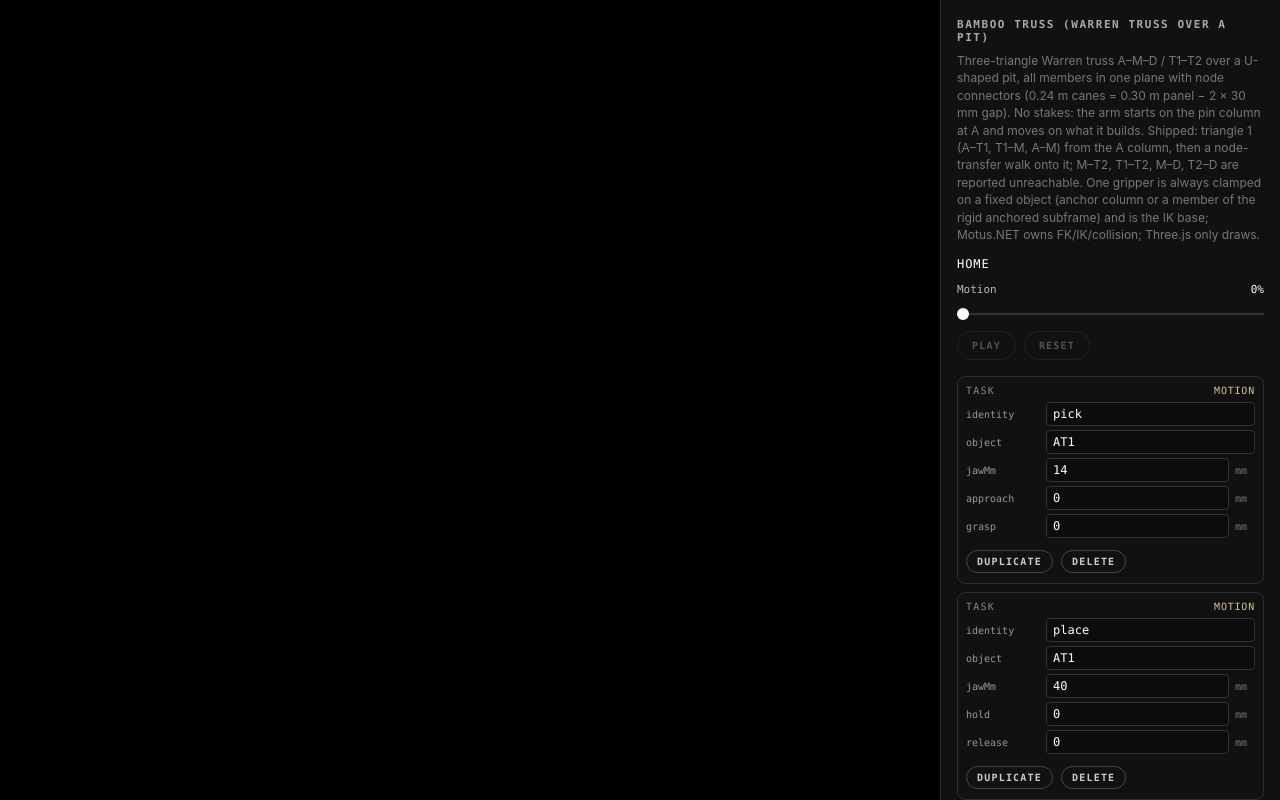
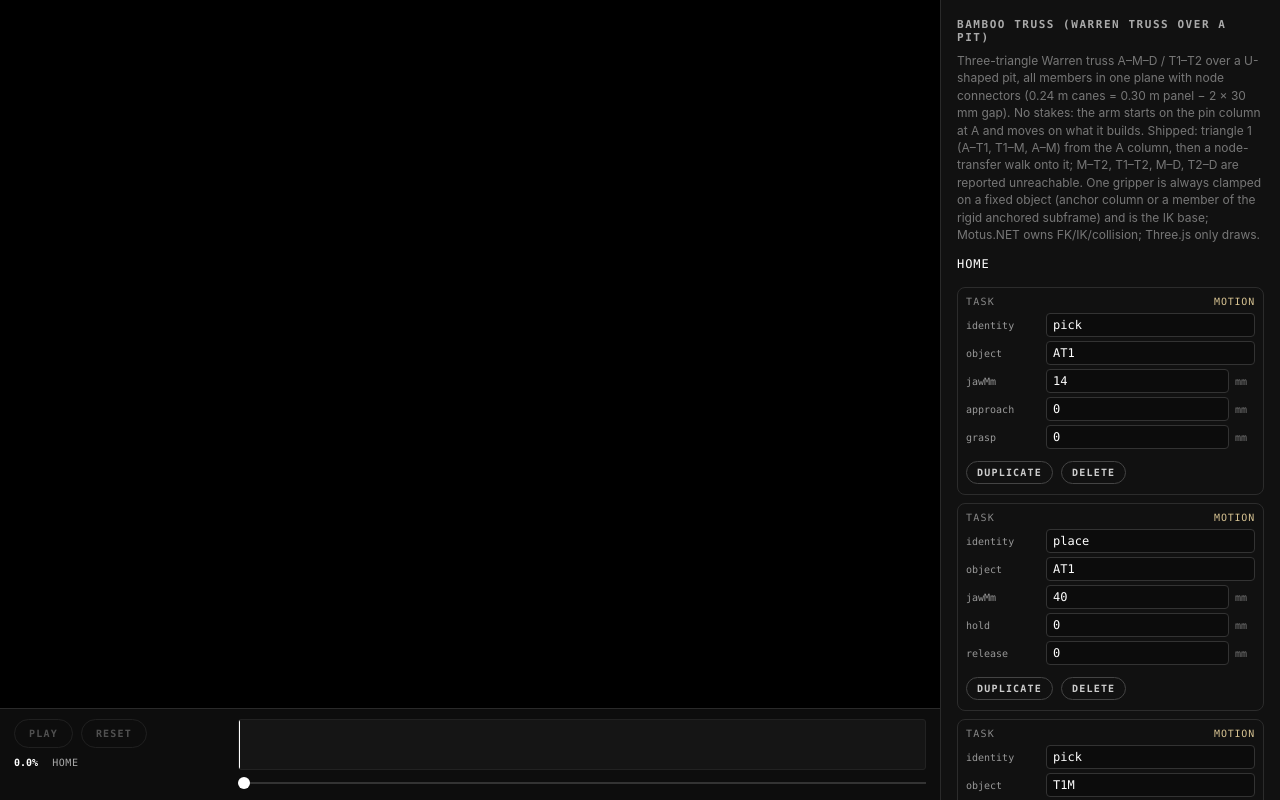
Before and after one commit to lasaths/Motus.NET, an ASP.NET Core app: page /bamboo-truss in a window 1280 px wide. Run offline with ASP.NET Core 8, Linux system fonts and the light colour scheme; style sheets or scripts are compiled from the project's sources; some libraries are stand-ins or nearby versions.

Commit message:
bamboo-truss viewer: bottom task timeline (blocks per pick/place/walk/swap/park, playhead, scrub, click-to-jump, Play/Reset + readout moved into the bar)

```diff
--- a/src/Motus.Viewer/Pages/BambooTrussViewer.razor
+++ b/src/Motus.Viewer/Pages/BambooTrussViewer.razor
@@ -8,30 +8,50 @@
 @using System.Text.Json
 @using System.Xml.Linq
 
-<PageTitle>Bamboo truss (store → bridge span)</PageTitle>
+<PageTitle>Bamboo truss (Warren truss over a pit)</PageTitle>
 
 <div class="viewer-container">
+    <div class="main-col">
     <div class="viewport-wrap">
         <div id="viewport"></div>
+    </div>
+    <div class="timeline" data-motus="@_motusState">
+        <div class="tl-controls">
+            <button type="button" class="@(_isPlaying ? "active" : "")" disabled="@(!IsRobotReady)" @onclick="TogglePlay">
+                @(_isPlaying ? "Pause" : "Play")
+            </button>
+            <button type="button" disabled="@(!IsRobotReady)" @onclick="ResetAll">Reset</button>
+            <div class="tl-readout">
+                <span class="tl-pct">@(_t * 100 >= 99.95 ? "100" : (_t * 100).ToString("F1"))%</span>
+                <span class="tl-phase @(!string.IsNullOrEmpty(_motionError) || _collision ? "err" : "")">@_phase</span>
+            </div>
+        </div>
+        <div class="tl-body">
+            <div class="tl-blocks">
+                @foreach (var b in _blocks)
+                {
+                    var blk = b;
+                    <div class="tl-block tl-@blk.Kind @(blk.T0 <= _t && _t < blk.T1 ? "on" : "")" title="@($"{blk.Label} · {blk.T0 * 1000:F0}–{blk.T1 * 1000:F0}")"
+                         style="left:@((blk.T0 * 100).ToString("F3", System.Globalization.CultureInfo.InvariantCulture))%;width:@(((blk.T1 - blk.T0) * 100).ToString("F3", System.Globalization.CultureInfo.InvariantCulture))%"
+                         @onclick="() => JumpTo(blk.T0)">
+                        <span>@blk.Label</span>
+                    </div>
+                }
+                <div class="tl-playhead" style="left:@((_t * 100).ToString("F3", System.Globalization.CultureInfo.InvariantCulture))%"></div>
+            </div>
+            <div class="tl-track">
+                <div class="tl-fill" style="width:@((_t * 100).ToString("F3", System.Globalization.CultureInfo.InvariantCulture))%"></div>
+                <input type="range" class="tl-scrub" min="0" max="1000" step="1" value="@_scrub"
+                       disabled="@(!IsRobotReady)" @oninput="OnScrub" aria-label="Motion" />
+            </div>
+        </div>
+    </div>
     </div>
 
     <aside class="controls">
         <h1>Bamboo truss (Warren truss over a pit)</h1>
         <p class="sub">Three-triangle Warren truss A–M–D / T1–T2 over a U-shaped pit, all members in one plane with node connectors (0.24 m canes = 0.30 m panel − 2 × 30 mm gap). No stakes: the arm starts on the pin column at A and moves on what it builds. Shipped: triangle 1 (A–T1, T1–M, A–M) from the A column, then a node-transfer walk onto it; M–T2, T1–T2, M–D, T2–D are reported unreachable. One gripper is always clamped on a fixed object (anchor column or a member of the rigid anchored subframe) and is the IK base; Motus.NET owns FK/IK/collision; Three.js only draws.</p>
         <div class="phase @(!string.IsNullOrEmpty(_motionError) || _collision ? "err" : "")" data-motus="@_motusState">@_phase</div>
-
-        <div class="row">
-            <label>Motion <span>@_scrubPct%</span></label>
-            <input type="range" min="0" max="1000" step="1" value="@_scrub"
-                   disabled="@(!IsRobotReady)"
-                   @oninput="OnScrub" />
-        </div>
-        <div class="btns">
-            <button type="button" class="@(_isPlaying ? "active" : "")" disabled="@(!IsRobotReady)" @onclick="TogglePlay">
-                @(_isPlaying ? "Pause" : "Play")
-            </button>
-            <button type="button" disabled="@(!IsRobotReady)" @onclick="ResetAll">Reset</button>
-        </div>
 
         <div id="tasks">
             @for (var ti = 0; ti < _tasks.Count; ti++)
@@ -156,6 +176,7 @@
     private List<BambooIcdMotion.TaskEdit> _tasks = BambooTrussMotion.ShippedTasks();
     private List<BambooIcdMotion.MotionKey> _keys = new();
     private List<BambooTrussMotion.CycleBound> _cycles = new();
+    private List<BambooTrussTimeline.Block> _blocks = new();
     private BambooTrussScan? _trussScan;
     private string _motionError = "";
     private string _motusNote = "";
@@ -281,6 +302,7 @@
         }
         _keys = built.Keys;
         _cycles = built.Cycles;
+        _blocks = BambooTrussTimeline.Blocks(_keys, _cycles);
         _scanCts?.Cancel();
         _trussScan = null;
         _motusNote = "";
@@ -494,6 +516,16 @@
         await PushPoseAsync();
     }
 
+    /// <summary>Timeline: clicking a task block jumps to its start (Motus stops still apply via ApplyTask).</summary>
+    private async Task JumpTo(double t)
+    {
+        if (!IsRobotReady) return;
+        StopPlay();
+        _manual = false;
+        ApplyTask(Math.Clamp(t + 1e-9, 0, 1));
+        await PushPoseAsync();
+    }
+
     private async Task OnScrub(ChangeEventArgs e)
     {
         if (!int.TryParse(e.Value?.ToString(), out var v)) return;
--- a/src/Motus.Viewer/wwwroot/css/viewer.css
+++ b/src/Motus.Viewer/wwwroot/css/viewer.css
@@ -190,3 +190,53 @@
   right: 0.75rem;
   top: 0.5rem;
 }
+
+/* /bamboo-truss bottom timeline: task blocks, playhead, scrub track; play / reset on its left. */
+.main-col { flex: 1; min-width: 0; display: flex; flex-direction: column; }
+.main-col .viewport-wrap { flex: 1; min-height: 0; }
+.timeline {
+  flex: none;
+  height: 92px;
+  display: flex;
+  gap: 14px;
+  align-items: stretch;
+  background: #0d0d0d;
+  border-top: 1px solid #2a2a2a;
+  padding: 10px 14px;
+}
+.tl-controls { flex: none; width: 210px; display: flex; flex-wrap: wrap; gap: 8px; align-content: flex-start; }
+.tl-readout { width: 100%; font-family: Menlo, Monaco, "Courier New", monospace; font-size: 10px; line-height: 1.35; }
+.tl-pct { color: #fff; font-weight: 700; margin-right: 8px; }
+.tl-phase { color: #aaa; letter-spacing: 0.06em; text-transform: uppercase; word-break: break-word; }
+.tl-phase.err { color: #e07a55; }
+.timeline[data-motus="stopped"] .tl-playhead { background: #e07a55; }
+.tl-body { flex: 1; min-width: 0; display: flex; flex-direction: column; gap: 6px; }
+.tl-blocks { position: relative; flex: 1; background: #151515; border: 1px solid #222; border-radius: 3px; overflow: hidden; }
+.tl-block {
+  position: absolute; top: 3px; bottom: 3px;
+  border-radius: 2px;
+  border-right: 1px solid #0d0d0d;
+  cursor: pointer;
+  overflow: hidden;
+  opacity: 0.72;
+}
+.tl-block:hover, .tl-block.on { opacity: 1; }
+.tl-block.on { box-shadow: inset 0 0 0 1px #fff; }
+.tl-block span {
+  display: block; padding: 3px 4px;
+  font-family: Menlo, Monaco, "Courier New", monospace; font-size: 9px; letter-spacing: 0.04em;
+  color: #0b0b0b; white-space: nowrap; overflow: hidden; text-overflow: ellipsis;
+}
+.tl-pick { background: #c8a050; }
+.tl-place { background: #e0c070; }
+.tl-retreat { background: #6f6a5a; }
+.tl-walk { background: #3f8fc8; }
+.tl-swap { background: #ffb020; }
+.tl-park { background: #a070d0; }
+.tl-swap span, .tl-retreat span { color: #eee; }
+.tl-playhead { position: absolute; top: 0; bottom: 0; width: 2px; margin-left: -1px; background: #fff; pointer-events: none; }
+.tl-track { position: relative; height: 14px; }
+.tl-track .tl-fill { position: absolute; left: 0; top: 6px; height: 2px; background: #888; pointer-events: none; }
+.tl-track input.tl-scrub { position: absolute; left: 0; top: 0; width: 100%; height: 14px; background: transparent; }
+.tl-track input.tl-scrub::-webkit-slider-runnable-track { height: 2px; background: #333; }
+.tl-track input.tl-scrub::-webkit-slider-thumb { margin-top: -5px; }
```
Also changed, not shown: src/Motus.Viewer/Services/BambooTrussTimeline.cs (added, +70 -0 lines).
